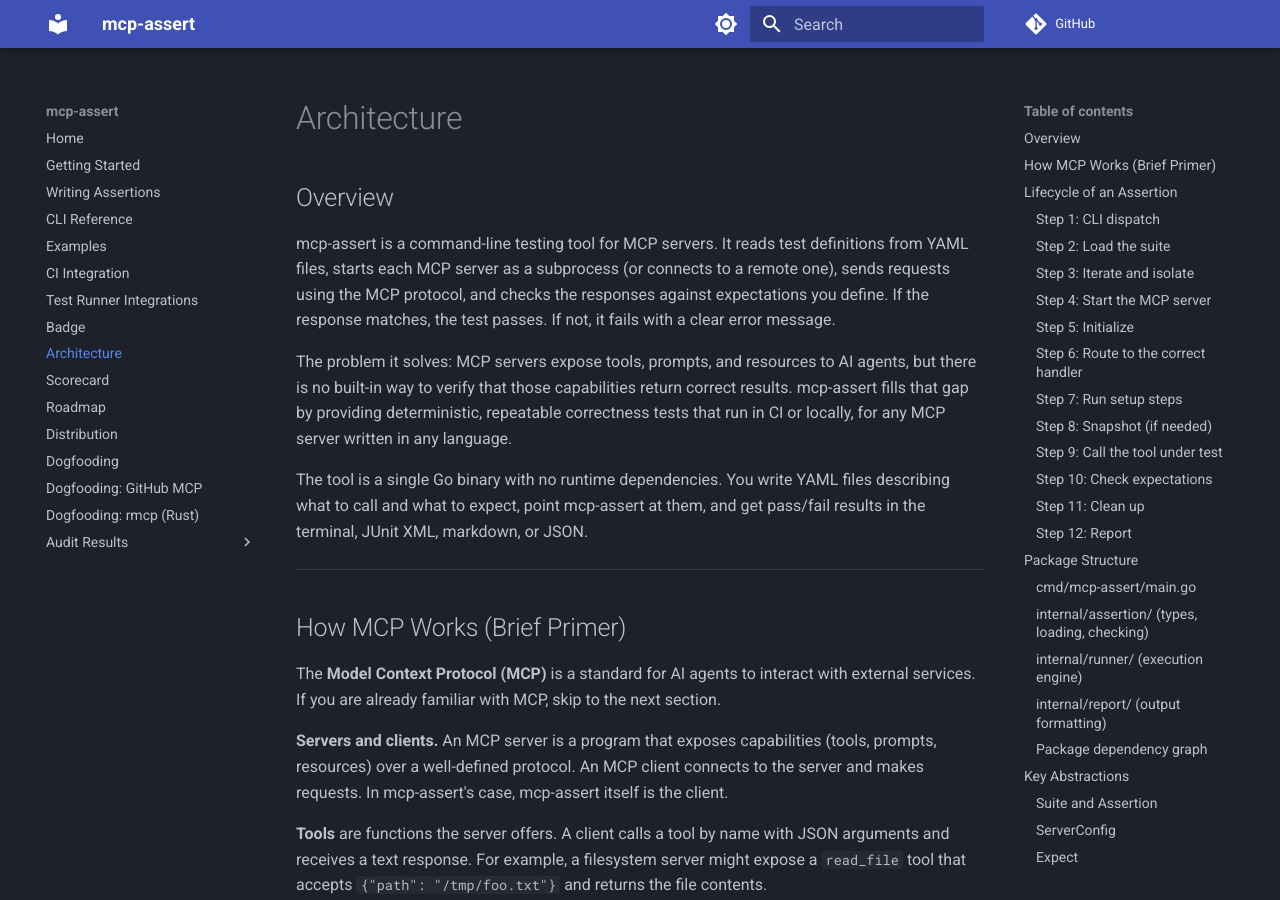
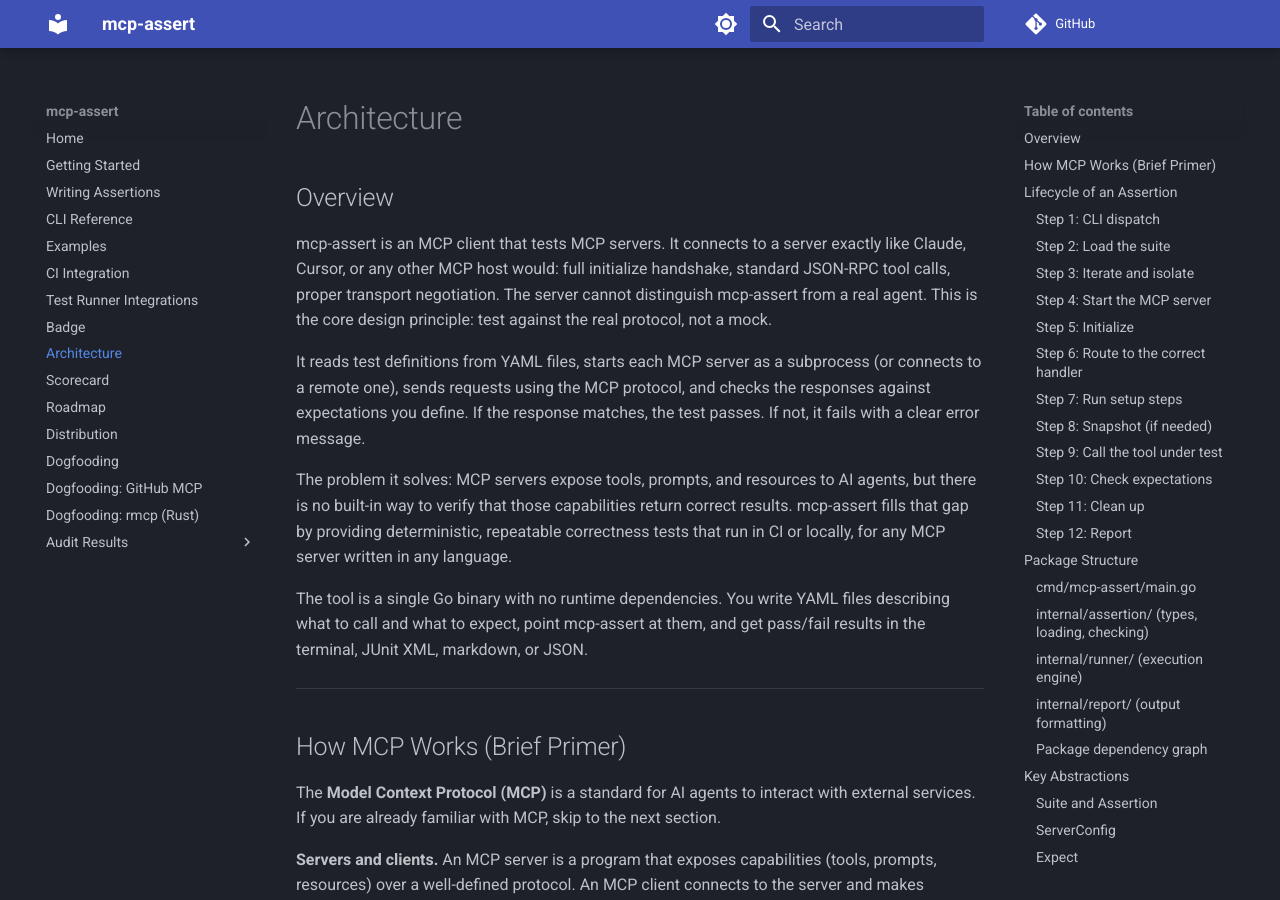
Before and after one commit to blackwell-systems/mcp-assert, an MkDocs documentation site: the page built from docs/architecture.md, in a window 1280 px wide and 900 px high. Built offline with MkDocs 1.6.1 and Material for MkDocs 9.7.7, drawn with Linux system fonts in a browser that asks for light colours; comment, search, counter and statistics services are not loaded.

Commit message:
docs: clarify mcp-assert is an MCP client in architecture overview

```diff
--- a/docs/architecture.md
+++ b/docs/architecture.md
@@ -2,7 +2,9 @@
 
 ## Overview
 
-mcp-assert is a command-line testing tool for MCP servers. It reads test definitions from YAML files, starts each MCP server as a subprocess (or connects to a remote one), sends requests using the MCP protocol, and checks the responses against expectations you define. If the response matches, the test passes. If not, it fails with a clear error message.
+mcp-assert is an MCP client that tests MCP servers. It connects to a server exactly like Claude, Cursor, or any other MCP host would: full initialize handshake, standard JSON-RPC tool calls, proper transport negotiation. The server cannot distinguish mcp-assert from a real agent. This is the core design principle: test against the real protocol, not a mock.
+
+It reads test definitions from YAML files, starts each MCP server as a subprocess (or connects to a remote one), sends requests using the MCP protocol, and checks the responses against expectations you define. If the response matches, the test passes. If not, it fails with a clear error message.
 
 The problem it solves: MCP servers expose tools, prompts, and resources to AI agents, but there is no built-in way to verify that those capabilities return correct results. mcp-assert fills that gap by providing deterministic, repeatable correctness tests that run in CI or locally, for any MCP server written in any language.
 
```
